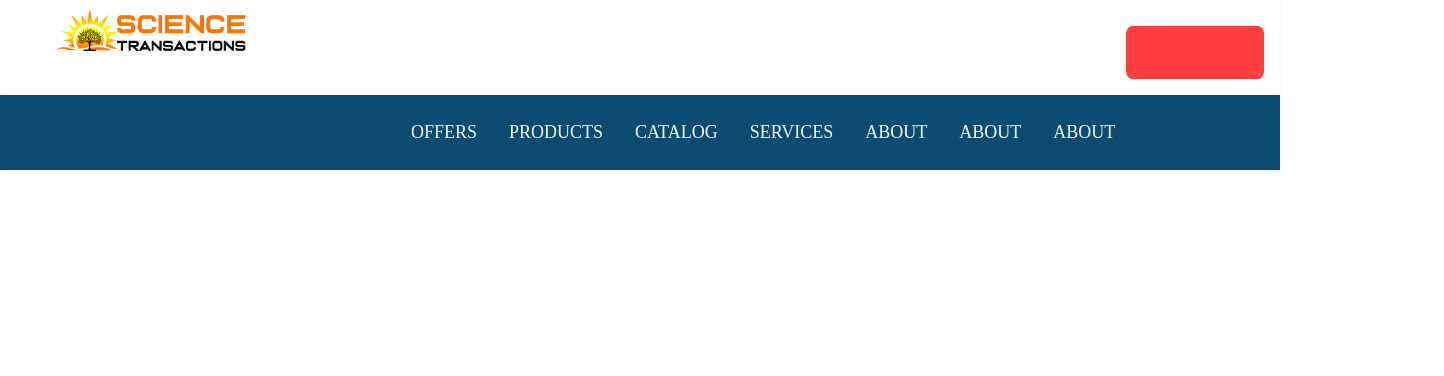
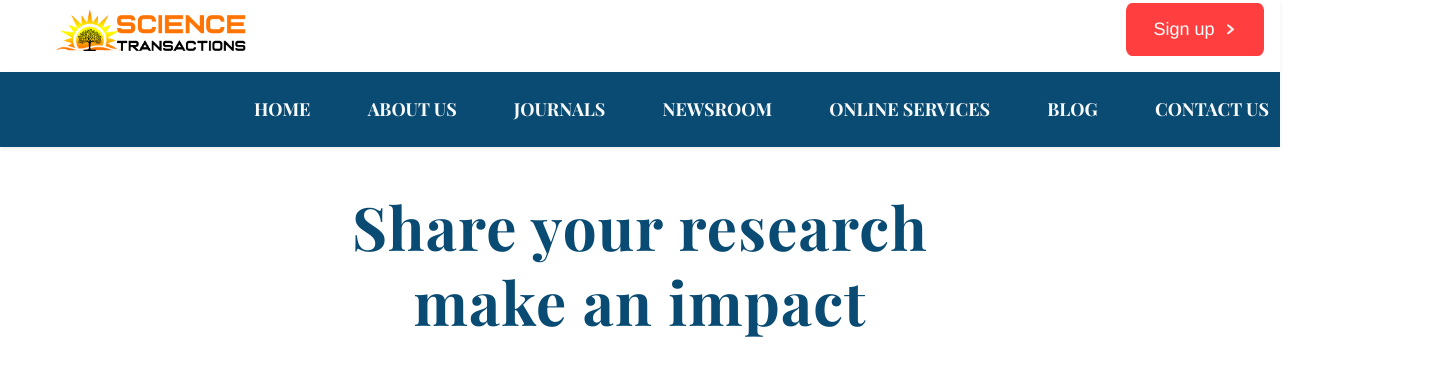
Before and after one commit to jainam-b/ST_Responsive, a plain HTML site: page index.html in a window 1280 px wide. Shown: the whole page, 1444 px wide, since content can reach past the window. Drawn offline with nearby package versions, Linux system fonts and the light colour scheme.

Commit message:
nav done and hero section half completed

```diff
--- a/index.html
+++ b/index.html
@@ -16,6 +16,10 @@
       crossorigin="anonymous"
     />
     <link rel="stylesheet" href="style.css" />
+    <link
+      rel="stylesheet"
+      href="https://fonts.googleapis.com/css2?family=Playfair Display:wght@700&display=swap"
+    />
   </head>
   <body>
     <nav
@@ -53,46 +57,75 @@
         </div>
       </button>
     </nav>
-<!-- second nav bar  -->
+    <!-- second nav bar  -->
     <nav class="navbar navbar-expand-lg bg sticky-top p-3 shadow-sm">
       <div class="container">
         <div class="mx-auto my-3 d-lg-none d-sm-block d-xs-block">
           <div class="input-group"></div>
         </div>
         <div class="collapse navbar-collapse" id="navbarNavDropdown">
-          <div class="ms-auto d-none d-lg-block">
+          <div class="ms-autos d-none d-lg-block">
             <div class="input-group"></div>
           </div>
-          <ul class="navbar-nav ms-autos ">
+          <ul class="navbar-nav ms-autos">
             <li class="nav-item">
               <a
                 class="nav-link mx-2 text-uppercase text-light active"
                 aria-current="page"
                 href="#"
-                >Offers</a
+                >Home&nbsp;&nbsp;&nbsp;&nbsp;&nbsp;&nbsp;
+              </a>
+            </li>
+            <li class="nav-item">
+              <a class="nav-link mx-2 text-light text-uppercase" href="#"
+                >About us&nbsp;&nbsp;&nbsp;&nbsp;&nbsp;&nbsp;</a
               >
             </li>
             <li class="nav-item">
-              <a class="nav-link mx-2 text-light  text-uppercase" href="#">Products</a>
+              <a class="nav-link mx-2 text-light text-uppercase" href="#"
+                >Journals&nbsp;&nbsp;&nbsp;&nbsp;&nbsp;&nbsp;</a
+              >
             </li>
             <li class="nav-item">
-              <a class="nav-link mx-2  text-light text-uppercase" href="#">Catalog</a>
+              <a class="nav-link mx-2 text-light text-uppercase" href="#"
+                >Newsroom&nbsp;&nbsp;&nbsp;&nbsp;&nbsp;&nbsp;</a
+              >
             </li>
             <li class="nav-item">
-              <a class="nav-link mx-2  text-light text-uppercase" href="#">Services</a>
+              <a class="nav-link mx-2 text-light text-uppercase" href="#"
+                >Online Services&nbsp;&nbsp;&nbsp;&nbsp;&nbsp;&nbsp;</a
+              >
             </li>
             <li class="nav-item">
-              <a class="nav-link mx-2  text-light text-uppercase" href="#">About</a>
+              <a class="nav-link mx-2 text-light text-uppercase" href="#"
+                >Blog&nbsp;&nbsp;&nbsp;&nbsp;&nbsp;&nbsp;</a
+              >
             </li>
             <li class="nav-item">
-              <a class="nav-link mx-2  text-light text-uppercase" href="#">About</a>
-            </li>
-            <li class="nav-item">
-              <a class="nav-link mx-2  text-light text-uppercase" href="#">About</a>
+              <a class="nav-link mx-2 text-light text-uppercase" href="#">
+                Contact us &nbsp;&nbsp;&nbsp;&nbsp;&nbsp;&nbsp;</a
+              >
             </li>
           </ul>
         </div>
       </div>
     </nav>
+
+    <!-- Nav bar ends  -->
+
+    <!-- Search Bar Starts -->
+    <div
+      class="container d-flex justify-content-center align-items-center margin_top"
+    >
+      <div>
+        <p class="share_your_research">Share your research</p>
+        <br>
+        <p class="share_your_research">make an impact</p>
+
+      </div>
+
+    </div>
+
+    <!-- Search Bar ends -->
   </body>
 </html>
--- a/style.css
+++ b/style.css
@@ -1,9 +1,17 @@
 body{
     font-family: Playfair Display;
     font-weight: 400;
-    color: #F2F7FF;
+    /* overflow: hidden; */
     font-size: 18px;
 
+}
+.logo {
+    position: absolute;
+    width: 190px;
+    height: 41px;
+    top: 10px;
+    left: 56px;
+    object-fit: cover;
 }
 
 a {
@@ -17,22 +25,16 @@ a {
     outline:none !important;
     box-shadow: none !important;
   }
-  .logo {
-    position: absolute;
-    width: 190px;
-    height: 41px;
-    top: 10px;
-    left: 56px;
-    object-fit: cover;
-}
+
 .ms-autos {
-    margin: 0px 313px;
+    margin: 0px 52px;
 }
 .bg{
     background-color: #094B72;
     color: white;
 }
  .button {
+
     position: absolute;
     top: 10px;
     left: 56px;
@@ -48,14 +50,14 @@ a {
     background-image: url(./images/Rectangle.png);
     background-size: 100% 100%;
     margin-left: 994px;
-    margin-top: 10px;
+    margin-top: -13px;
   }
   .button .overlap-group {
     position: relative;
     width: 138px;
     height: 23px;
-    top: 11px;
-    left: 14px;
+    top: 119px;
+    left: 80px;
   }
 
   .button .get-a-quote {
@@ -79,6 +81,34 @@ a {
     top: -98px;
     left: 21px;
   }
+  .navbar-nav li a {
+    white-space: nowrap;
+}
+
+.navbar-nav li .spans {
+    display: inline;
+}
+/* search starts */
+.share_your_research{
+    width: 1254px;
+    text-align: center;
+    color: #094B72;
+    font-size: 60px;
+    font-family: Playfair Display;
+    font-weight: 700;
+    line-height: 72px;
+    letter-spacing: 1.20px;
+    word-wrap: break-word;
+    margin: -12px;
+}
+.margin_top{
+    margin-top: 55px;
+}
+
+
+
+
+/* search ends */
   @media screen and (max-width:769px){
     .centerOnMobile {
       text-align:center
@@ -107,6 +137,18 @@ a {
       }
 
       .button .group {
-     display: none;
+        display: none;
       }
+      .share_your_research{
+        width: 100vw;
+        text-align: center;
+        color: #094B72;
+        font-size: 30px;
+        font-family: Playfair Display;
+        font-weight: 700;
+        line-height: 72px;
+        letter-spacing: 1.20px;
+        word-wrap: break-word;
+        margin: -31px;
+    }
   }
```
